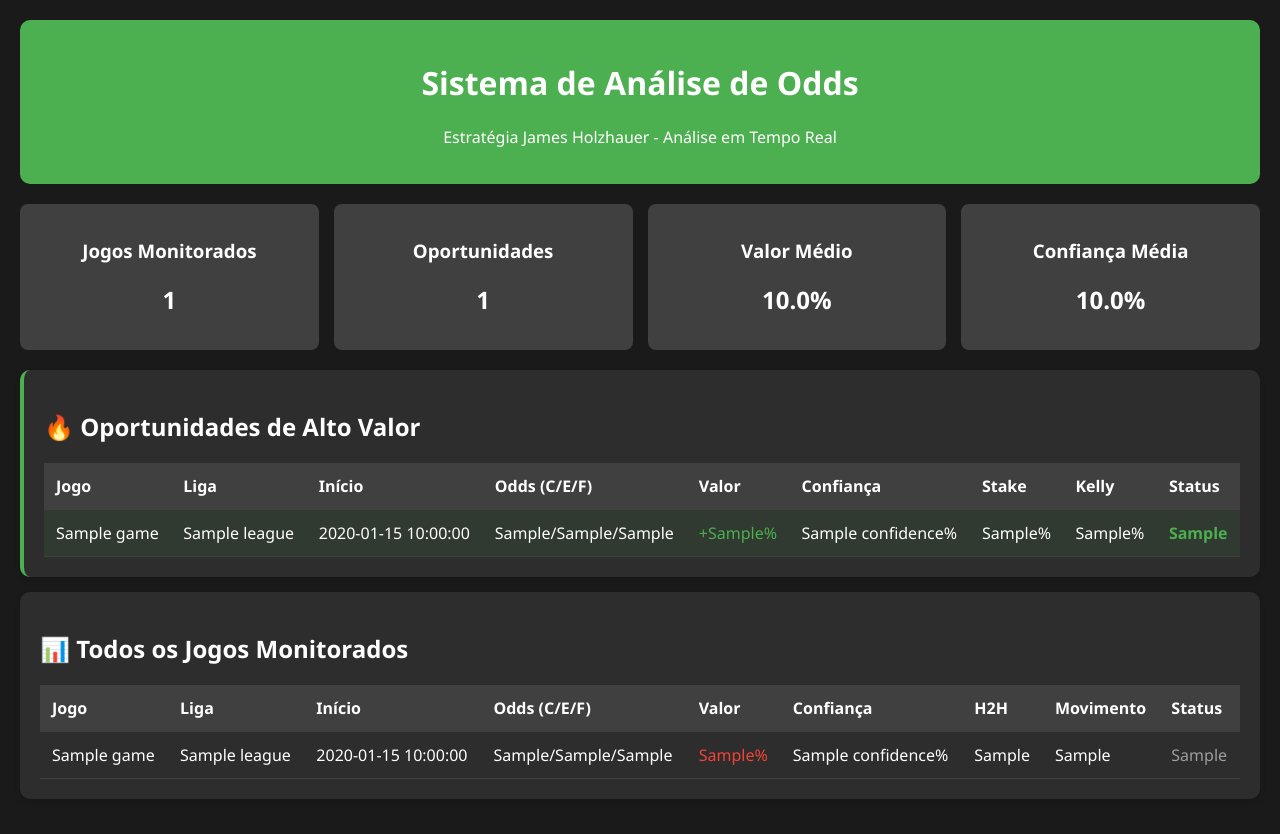
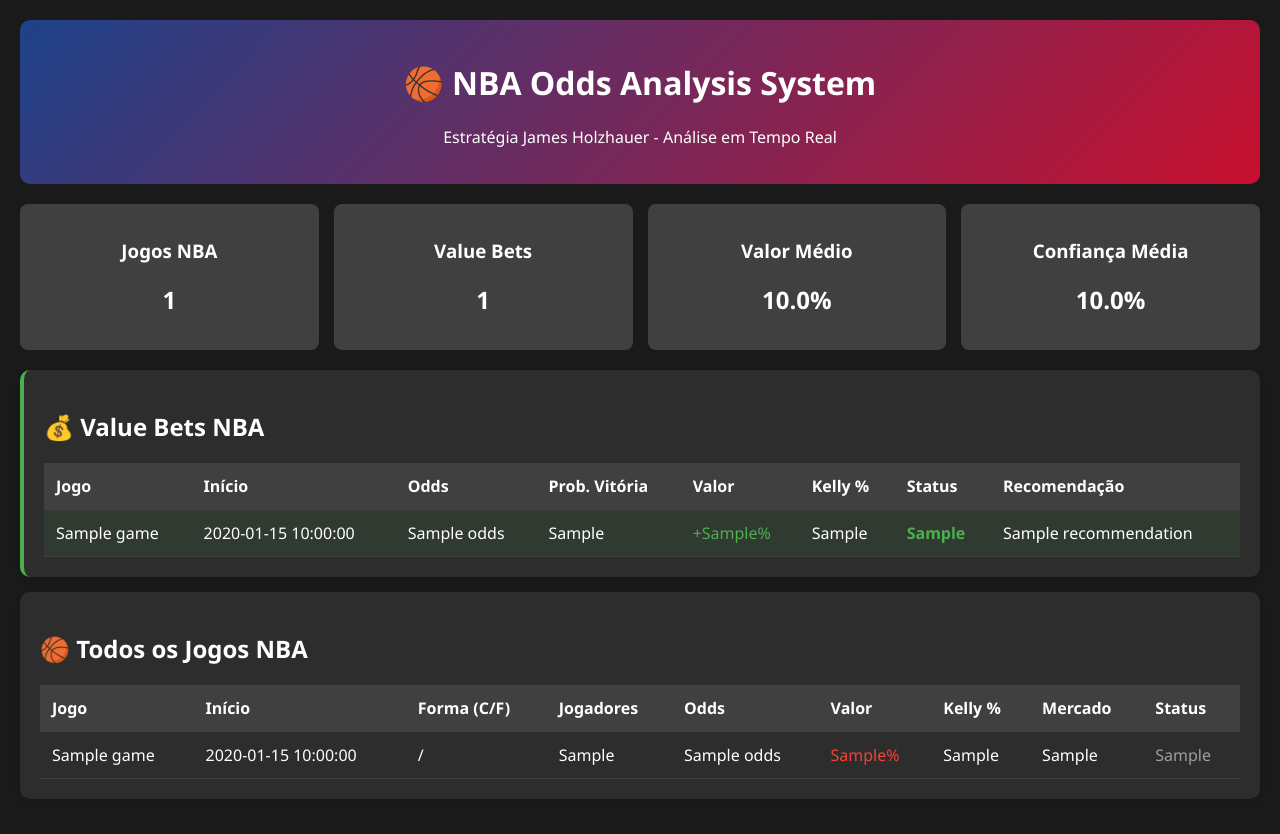
Before and after one commit to fofomatad/odds_analysis_system2, a Python web app: template templates/index.html in a window 1280 px wide. Run offline with Jinja, Linux system fonts and the light colour scheme; the template is opened without the code that fills it: most values are stand-ins (such as "Sample title", 1, 10 or a date in 2020).

Commit message:
Update index.html

```diff
--- a/templates/index.html
+++ b/templates/index.html
@@ -1,7 +1,7 @@
 <!DOCTYPE html>
 <html>
 <head>
-    <title>Odds Analysis System - Estratégia Holzhauer</title>
+    <title>NBA Odds Analysis - Estratégia Holzhauer</title>
     <style>
         body {
             font-family: 'Segoe UI', Tahoma, Geneva, Verdana, sans-serif;
@@ -43,7 +43,7 @@
             color: #ffffff;
         }
         .header {
-            background-color: #4CAF50;
+            background: linear-gradient(135deg, #1d428a 0%, #c8102e 100%);
             color: white;
             padding: 20px;
             margin-bottom: 20px;
@@ -89,17 +89,17 @@
 <body>
     <div class="container">
         <div class="header">
-            <h1>Sistema de Análise de Odds</h1>
+            <h1>🏀 NBA Odds Analysis System</h1>
             <p>Estratégia James Holzhauer - Análise em Tempo Real</p>
         </div>
 
         <div class="stats">
             <div class="stat-card">
-                <h3>Jogos Monitorados</h3>
+                <h3>Jogos NBA</h3>
                 <h2>{{ games|length }}</h2>
             </div>
             <div class="stat-card">
-                <h3>Oportunidades</h3>
+                <h3>Value Bets</h3>
                 <h2>{{ opportunities|length }}</h2>
             </div>
             <div class="stat-card">
@@ -113,60 +113,58 @@
         </div>
 
         <div class="card opportunity">
-            <h2>🔥 Oportunidades de Alto Valor</h2>
+            <h2>💰 Value Bets NBA</h2>
             <table>
                 <tr>
                     <th>Jogo</th>
-                    <th>Liga</th>
                     <th>Início</th>
-                    <th>Odds (C/E/F)</th>
+                    <th>Odds</th>
+                    <th>Prob. Vitória</th>
                     <th>Valor</th>
-                    <th>Confiança</th>
-                    <th>Stake</th>
-                    <th>Kelly</th>
+                    <th>Kelly %</th>
                     <th>Status</th>
+                    <th>Recomendação</th>
                 </tr>
                 {% for opp in opportunities %}
                 <tr class="high-value">
                     <td>{{ opp.game }}</td>
-                    <td>{{ opp.league }}</td>
                     <td>{{ opp.time_to_start }}</td>
-                    <td>{{ opp.home_odds }}/{{ opp.draw_odds }}/{{ opp.away_odds }}</td>
+                    <td>{{ opp.odds }}</td>
+                    <td>{{ opp.prob_acerto }}</td>
                     <td class="value-positive">+{{ opp.value_bet }}%</td>
-                    <td>{{ opp.confidence }}%</td>
-                    <td>{{ opp.recommended_stake }}%</td>
-                    <td>{{ opp.kelly_criterion }}%</td>
+                    <td>{{ opp.kelly_stake }}</td>
                     <td class="bet-now">{{ opp.bet_timing }}</td>
+                    <td>{{ opp.recommendation }}</td>
                 </tr>
                 {% endfor %}
             </table>
         </div>
 
         <div class="card">
-            <h2>📊 Todos os Jogos Monitorados</h2>
+            <h2>🏀 Todos os Jogos NBA</h2>
             <table>
                 <tr>
                     <th>Jogo</th>
-                    <th>Liga</th>
                     <th>Início</th>
-                    <th>Odds (C/E/F)</th>
+                    <th>Forma (C/F)</th>
+                    <th>Jogadores</th>
+                    <th>Odds</th>
                     <th>Valor</th>
-                    <th>Confiança</th>
-                    <th>H2H</th>
-                    <th>Movimento</th>
+                    <th>Kelly %</th>
+                    <th>Mercado</th>
                     <th>Status</th>
                 </tr>
                 {% for game in games %}
                 <tr>
                     <td>{{ game.game }}</td>
-                    <td>{{ game.league }}</td>
                     <td>{{ game.time_to_start }}</td>
-                    <td>{{ game.home_odds }}/{{ game.draw_odds }}/{{ game.away_odds }}</td>
+                    <td>{{ game.home_form }} / {{ game.away_form }}</td>
+                    <td>{{ game.key_players }}</td>
+                    <td>{{ game.odds }}</td>
                     <td class="{{ 'value-positive' if game.value_bet > 0 else 'value-negative' }}">
                         {{ '+' if game.value_bet > 0 }}{{ game.value_bet }}%
                     </td>
-                    <td>{{ game.confidence }}%</td>
-                    <td>{{ game.h2h }}</td>
+                    <td>{{ game.kelly_stake }}</td>
                     <td>{{ game.market_movement }}</td>
                     <td class="{{ 'bet-now' if 'APOSTAR' in game.bet_timing else 'monitor' if 'Monitorar' in game.bet_timing else 'wait' }}">
                         {{ game.bet_timing }}
```
